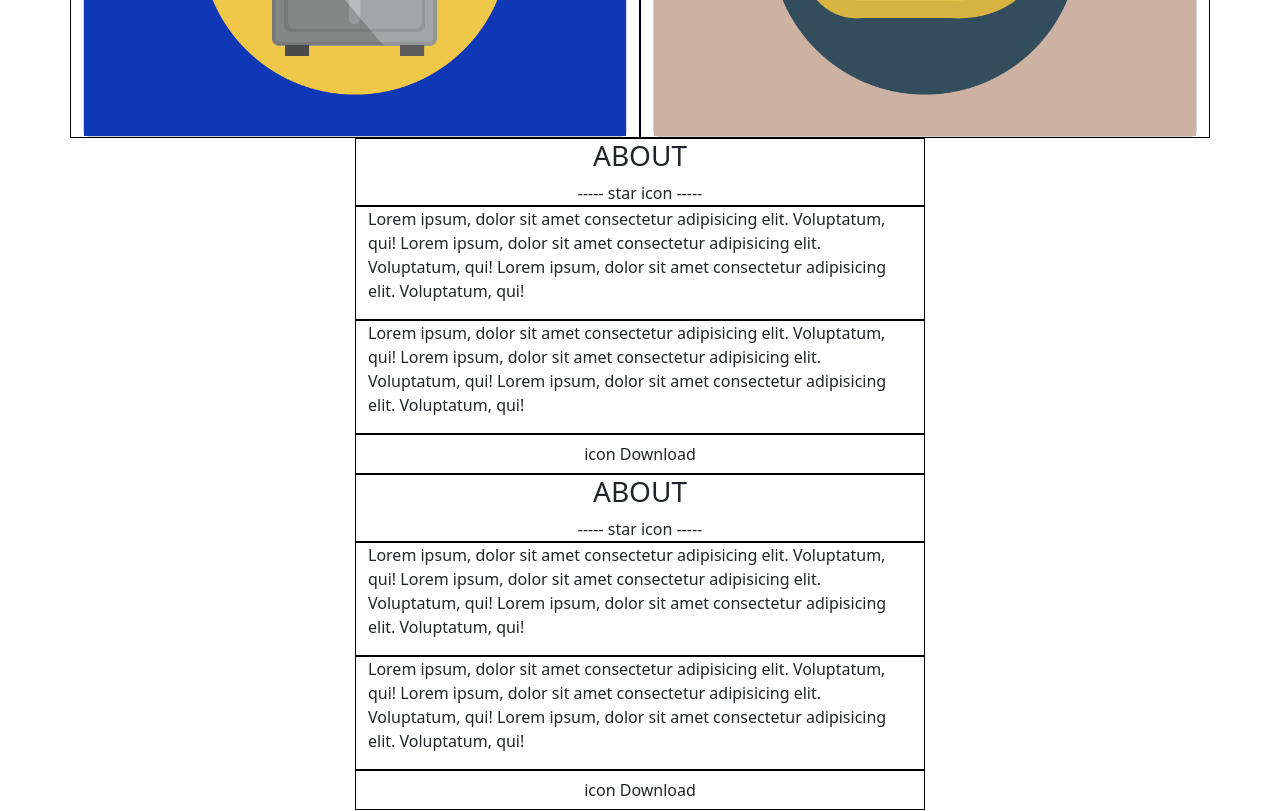
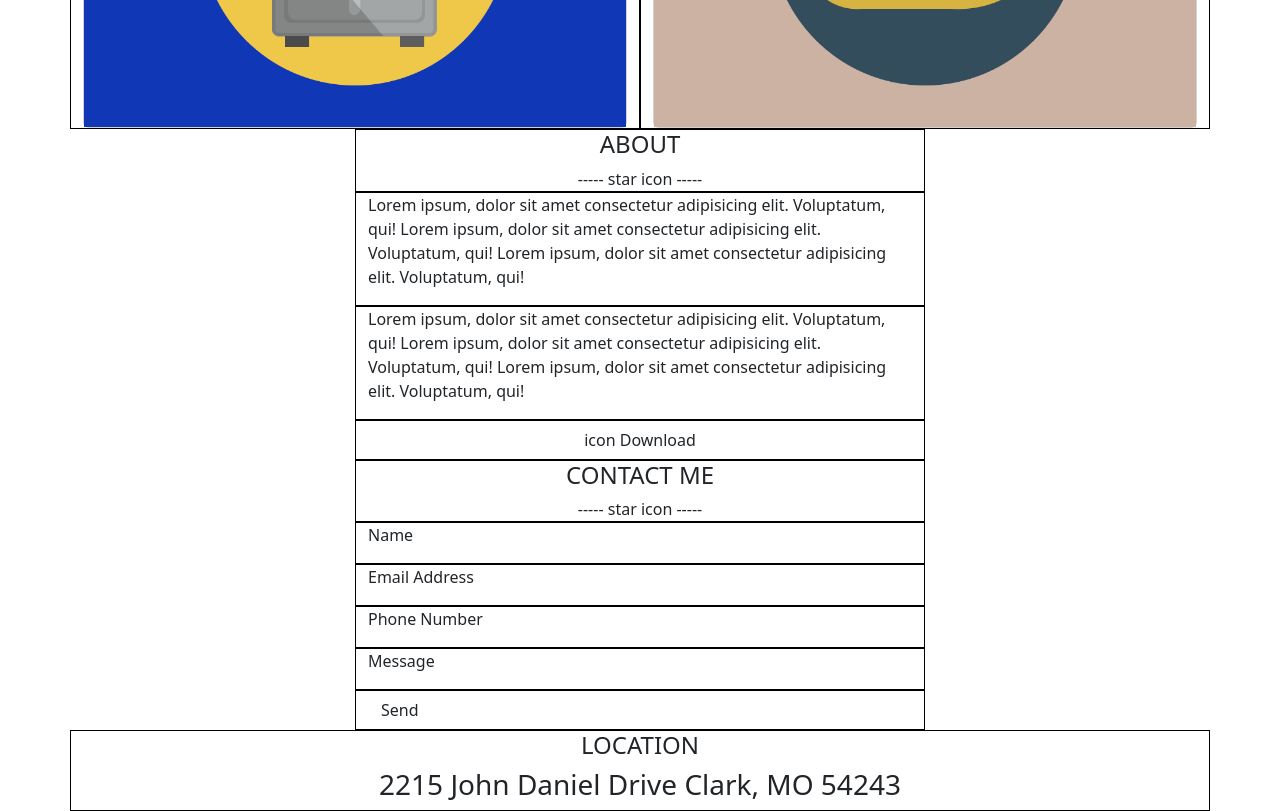
Before and after one commit to francescominutella/html-css-bootstrap-freelancer, a plain HTML site: page index.html in a window 1280 px wide. Shown: the part 1840-2651 px from the top of the page. Drawn offline with nearby package versions, Linux system fonts and the light colour scheme.

Commit message:
main: add LOCATION trying col-12 and col-6 with flex-column AND align-content-center

```diff
--- a/index.html
+++ b/index.html
@@ -57,7 +57,7 @@
 
             <section id="portfolio" class="">
                 <div class="container text-center">
-                    <h2>PORTFOLIO</h2>
+                    <h4>PORTFOLIO</h4>
                     <div>----- star icon -----</div>
                     <div class="row">
 
@@ -122,12 +122,13 @@
                 <div class="container">
                     <div class="row justify-content-center">
                         <div class="col-6 text-center">
-                            <h3>ABOUT</h3>
+                            <h4>ABOUT</h4>
                             <div>----- star icon -----</div>
                         </div>
 
                     </div>
-                    <div class="row justify-content-center flex-column align-content-center">
+                    <div class="row justify-content-center flex-column
+                        align-content-center">
                         <div class="col-6 ">
                             <p>Lorem ipsum, dolor sit amet consectetur
                                 adipisicing elit. Voluptatum, qui!
@@ -158,35 +159,47 @@
                         <div class="container">
                             <div class="row justify-content-center">
                                 <div class="col-6 text-center">
-                                <h3>ABOUT</h3>
+                                    <h4>CONTACT ME</h4>
                                     <div>----- star icon -----</div>
                                 </div>
 
                             </div>
-                        <div class="row justify-content-center flex-column align-content-center">
+                            <div class="row justify-content-center flex-column
+                                align-content-center">
                                 <div class="col-6 ">
-                                <p>Lorem ipsum, dolor sit amet consectetur
-                                    adipisicing elit. Voluptatum, qui!
-                                    Lorem ipsum, dolor sit amet consectetur
-                                    adipisicing elit. Voluptatum, qui!
-                                    Lorem ipsum, dolor sit amet consectetur
-                                    adipisicing elit. Voluptatum, qui!
+                                    <p>
+                                        Name
                                     </p>
                                 </div>
                                 <div class="col-6 ">
-                                <p>Lorem ipsum, dolor sit amet consectetur
-                                    adipisicing elit. Voluptatum, qui!
-                                    Lorem ipsum, dolor sit amet consectetur
-                                    adipisicing elit. Voluptatum, qui!
-                                    Lorem ipsum, dolor sit amet consectetur
-                                    adipisicing elit. Voluptatum, qui!
+                                    <p>
+                                        Email Address
                                     </p>
                                 </div>
-                            <div class="col-6 text-center">
+                                <div class="col-6 ">
+                                    <p>
+                                        Phone Number
+                                    </p>
+                                </div>
+                                <div class="col-6">
+                                    <p>
+                                        Message
+                                    </p>
+                                </div>
+                                <div class="col-6">
                                     <div class="btn">
-                                    <span>icon</span>
-                                    <span>Download</span>
+                                        <span>Send</span>
                                     </div>
+                                </div>
+                            </section>
+                            <section id="location">
+                                <div class="container">
+                                    <div class="row">
+                                        <div class="col-12 text-center">
+                                            <h4>LOCATION</h4>
+                                            <h3>2215 John Daniel Drive Clark, MO 54243</h3>
+                                        </div>
+
                                     </div>
                                     </section>
 
```
Lines whose indentation alone changed are shown as unchanged.
